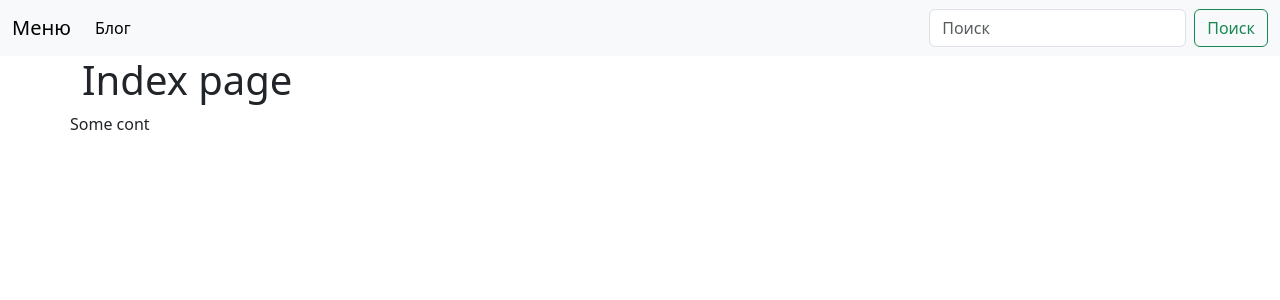
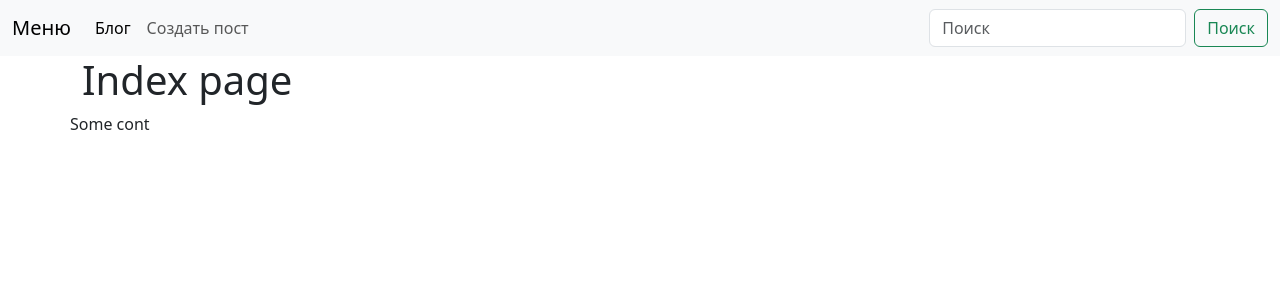
Before and after one commit to synthematik/flask-blog, a Flask app: page / in a window 1280 px wide. Shown: the top 300 px of the page. Run offline with Flask 3, Linux system fonts and the light colour scheme.

Commit message:
Added a post creation button

```diff
--- a/templates/base.html
+++ b/templates/base.html
@@ -26,17 +26,18 @@
           <a class="nav-link active animated bounce" aria-current="page" href="{{ url_for('posts.index') }}">Блог</a>
         </li>
 
+
+          <li class="nav-item">
+              <a class="nav-link" href="{{ url_for('posts.create_post') }}">Создать пост</a>
+          </li>
       </ul>
-
       <form class="d-flex" role="search" method="get">
         <input class="form-control me-2" type="search" placeholder="Поиск" name ="q" value="{{ request.args.get('q', '')
                 }}" aria-label="Search">
         <button class="btn btn-outline-success" type="submit">Поиск</button>
       </form>
-
     </div>
   </div>
-
 </nav>
 <div class="container">
     <div class="row">
@@ -52,8 +53,6 @@
 
     </div>
 </div>
-
 <script src="{{url_for('static', filename='script.js')}}"></script>
 </body>
-
 </html>
```
